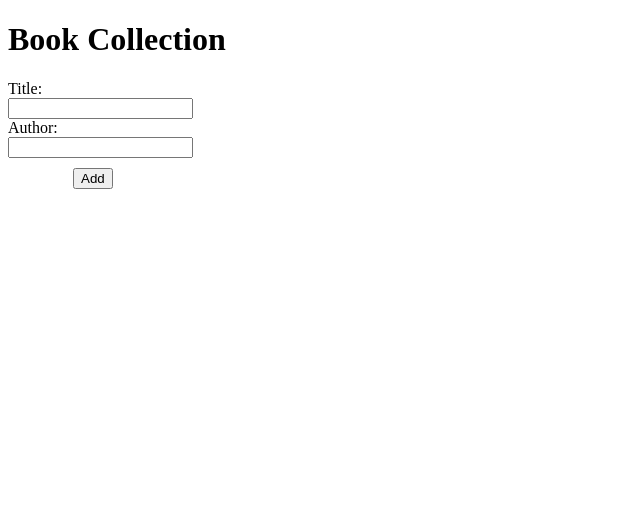
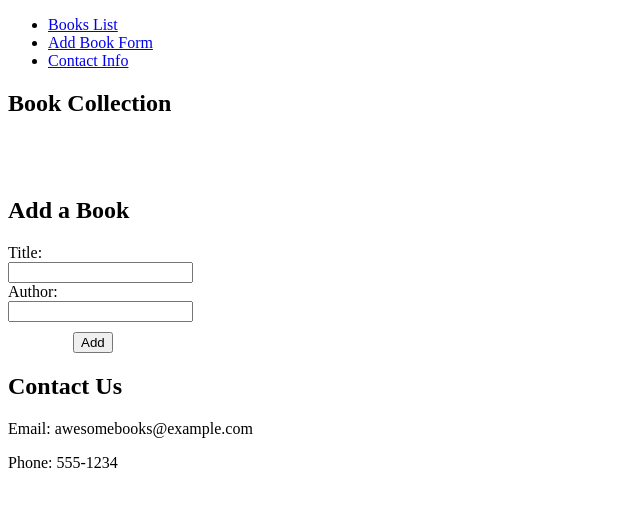
Before and after one commit to everinurmind/awesome-books, a website: page index.html in a window 1280 px wide. Shown: the whole page, without its empty margins (0-640 px from the left). Drawn offline with Linux system fonts and the light colour scheme.

Commit message:
added navigation to html

```diff
--- a/index.html
+++ b/index.html
@@ -8,7 +8,20 @@
     <title>Awesome Books</title>
 </head>
 <body>
+    <nav>
+        <ul>
+            <li><a href="#books" class="active">Books List</a></li>
+            <li><a href="#add-book">Add Book Form</a></li>
+            <li><a href="#contact">Contact Info</a></li>
+        </ul>
+    </nav>
+    <main>
+        <section id="books" class="content-section active">
             <h1>Book Collection</h1>
+            <ul id="bookList"></ul>
+        </section>
+        <section id="add-book" class="content-section">
+            <h1>Add a Book</h1>
             <div id="form">
                 <label for="title">Title:</label>
                 <input type="text" id="title">
@@ -16,7 +29,13 @@
                 <input type="text" id="author">
                 <button id="add">Add</button>
             </div>
-    <ul id="bookList"></ul>
+        </section>
+        <section id="contact" class="content-section">
+            <h1>Contact Us</h1>
+            <p>Email: awesomebooks@example.com</p>
+            <p>Phone: 555-1234</p>
+        </section>
+    </main>
     <script src="script.js"></script>
 </body>
 </html>
```
Lines whose indentation alone changed are shown as unchanged.
